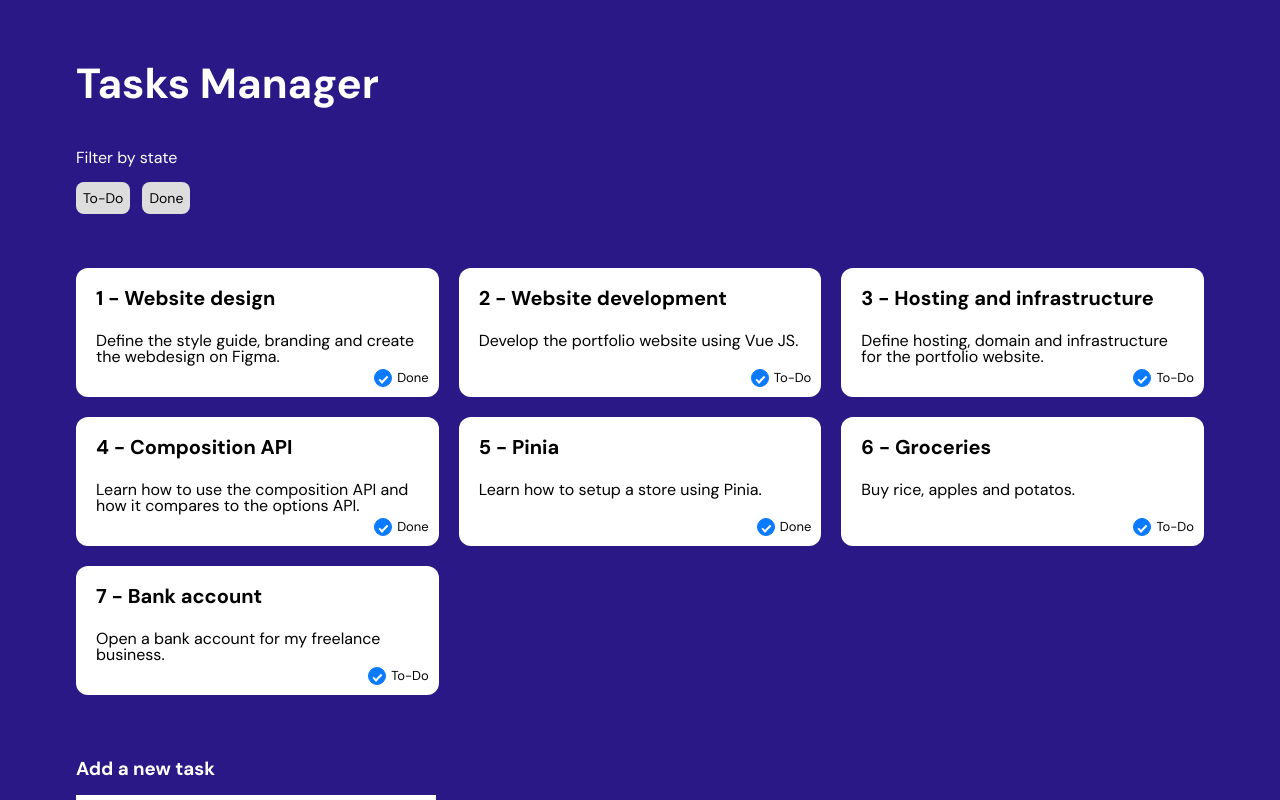
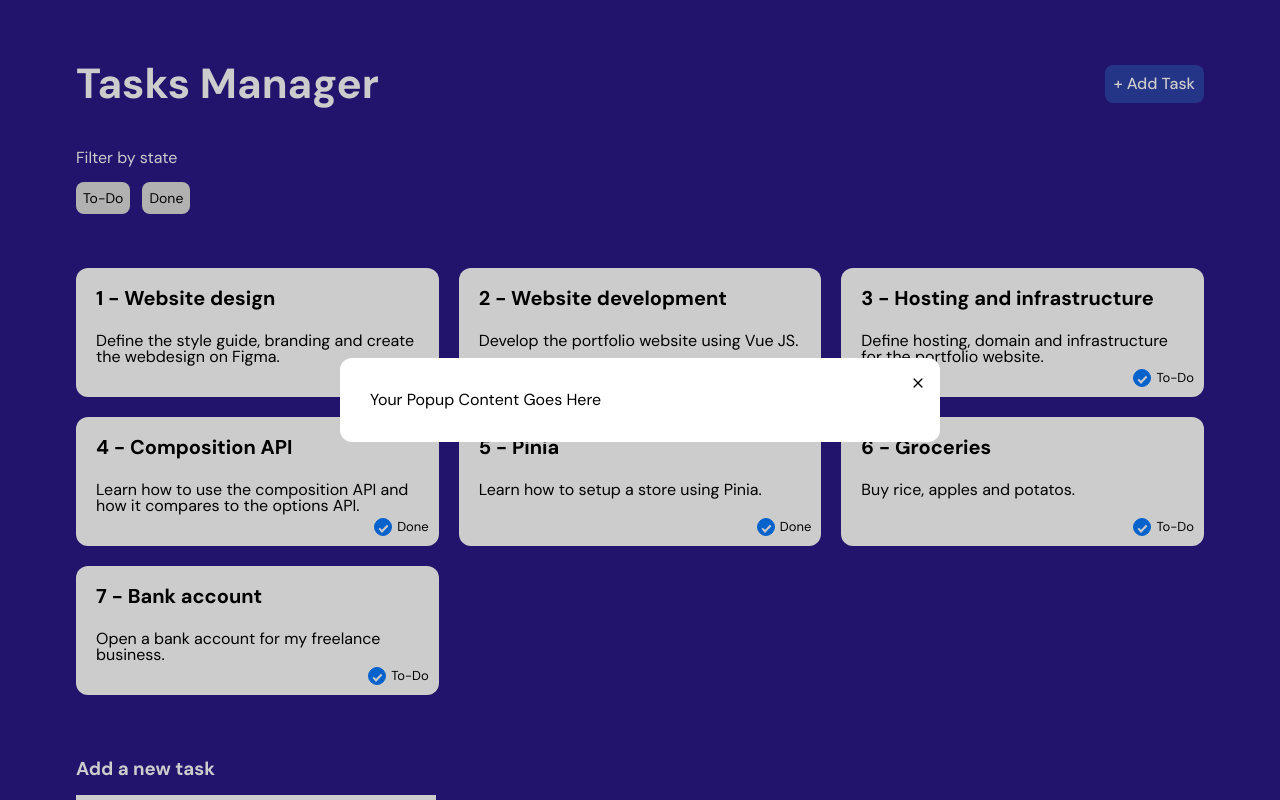
Before and after one commit to Karim-Mahgoub/Task-Manager, a Vue app: page / in a window 1280 px wide. Shown: the top 800 px of the page. Built offline with nearby package versions, Linux system fonts and the light colour scheme.

Commit message:
Adding modal window component

```diff
--- a/src/App.vue
+++ b/src/App.vue
@@ -2,6 +2,7 @@
 import { ref, reactive, computed } from "vue";
 import Task from "./components/Task.vue";
 import Filter from "./components/Filter.vue";
+import ModalWindow from "./components/ModalWindow.vue";
 
 const appName = "Tasks Manager";
 
@@ -57,6 +58,8 @@ let newTask = { completed: false };
 
 let filterBy = ref("");
 
+let modalsActive = ref("false");
+
 const filteredTasks = computed(() => {
   switch (filterBy.value) {
     case "todo":
@@ -99,6 +102,9 @@ function setFilter(value) {
       <div class="header-side">
         <h1>{{ appName }}</h1>
       </div>
+      <div class="header-side">
+        <button @click="modalsActive" class="btn secondary">+ Add Task</button>
+      </div>
     </div>
 
     <Filter :filterBy="filterBy" @setFilter="setFilter" />
@@ -128,6 +134,8 @@ function setFilter(value) {
       /><br />
       <button @click="addTask" class="btn gray">Add Task</button>
     </div>
+
+    <ModalWindow @closePopup="modalsActive = false" v-if="modalsActive" />
   </main>
 </template>
 
--- /dev/null
+++ b/src/components/ModalCloseButton.vue
@@ -0,0 +1,15 @@
+<template>
+  <button class="close-btn">
+    <svg
+      xmlns="http://www.w3.org/2000/svg"
+      width="20"
+      height="20"
+      viewBox="0 0 256 256"
+    >
+      <path
+        fill="currentColor"
+        d="M208.49 191.51a12 12 0 0 1-17 17L128 145l-63.51 63.49a12 12 0 0 1-17-17L111 128L47.51 64.49a12 12 0 0 1 17-17L128 111l63.51-63.52a12 12 0 0 1 17 17L145 128Z"
+      />
+    </svg>
+  </button>
+</template>
--- /dev/null
+++ b/src/components/ModalWindow.vue
@@ -0,0 +1,90 @@
+<script setup>
+import ModalCloseButton from "./ModalCloseButton.vue";
+</script>
+
+<template>
+  <div class="modal-wrapper" aria-modal="true" role="dialog" tabindex="-1">
+    <div class="inner">
+      <ModalCloseButton @click="$emit('closePopup')" />
+      <div class="form">Your Popup Content Goes Here</div>
+    </div>
+  </div>
+</template>
+
+<style lang="scss" scoped>
+.modal-wrapper {
+  position: fixed;
+  left: 0;
+  top: 0;
+  z-index: 500;
+  width: 100vw;
+  height: 100vh;
+  background: rgba(0, 0, 0, 0.2);
+  display: grid;
+  place-items: center;
+  color: #000;
+
+  .inner {
+    background-color: white;
+    padding: 30px;
+    border-radius: 12px;
+    display: flex;
+    flex-direction: column;
+    position: relative;
+    max-width: 600px;
+    width: 90%;
+
+    h3 {
+      font-size: 16px;
+      font-weight: 700;
+      line-height: 21px;
+      margin-bottom: 20px;
+    }
+
+    .close-btn {
+      position: absolute;
+      top: 15px;
+      right: 15px;
+      cursor: pointer;
+      background-color: #fff;
+    }
+
+    .form {
+      display: flex;
+      flex-direction: column;
+      max-width: 100%;
+
+      label {
+        font-size: 12px;
+        font-weight: 500;
+        line-height: 16px;
+        letter-spacing: 0em;
+        text-align: left;
+      }
+
+      input,
+      select,
+      textarea {
+        font-size: 12px;
+        font-weight: 400;
+        line-height: 16px;
+        letter-spacing: 0em;
+        text-align: left;
+        border: 1px solid #c2c2c2;
+        border-radius: 4px;
+        padding: 8px 12px;
+        margin-top: 5px;
+
+        &::placeholder {
+          color: #a6a6a6;
+        }
+      }
+
+      .btn {
+        width: fit-content;
+        padding-inline: 23px;
+      }
+    }
+  }
+}
+</style>
```
